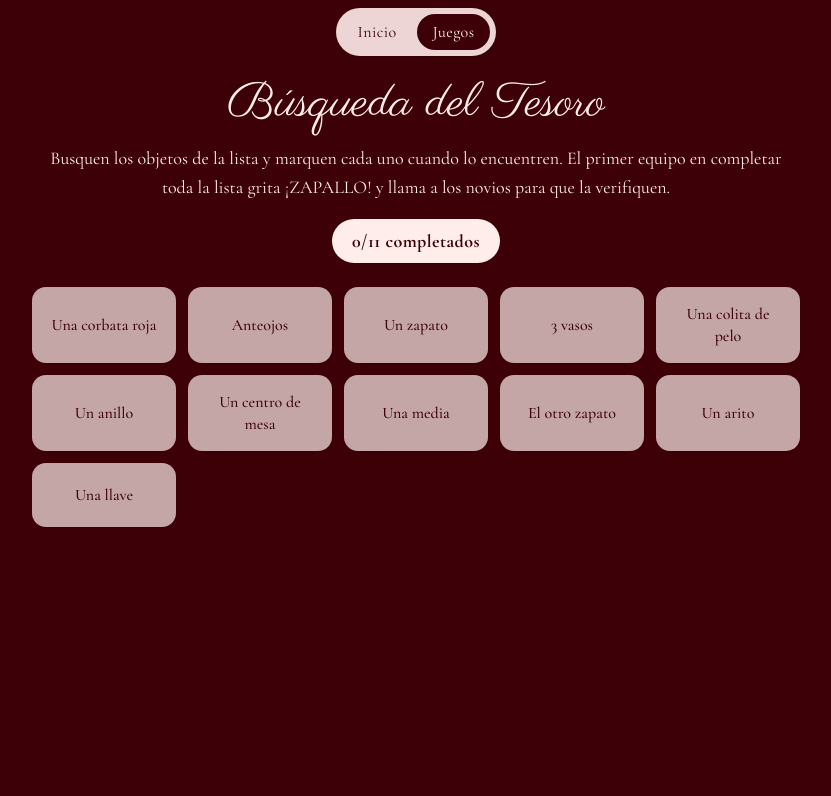
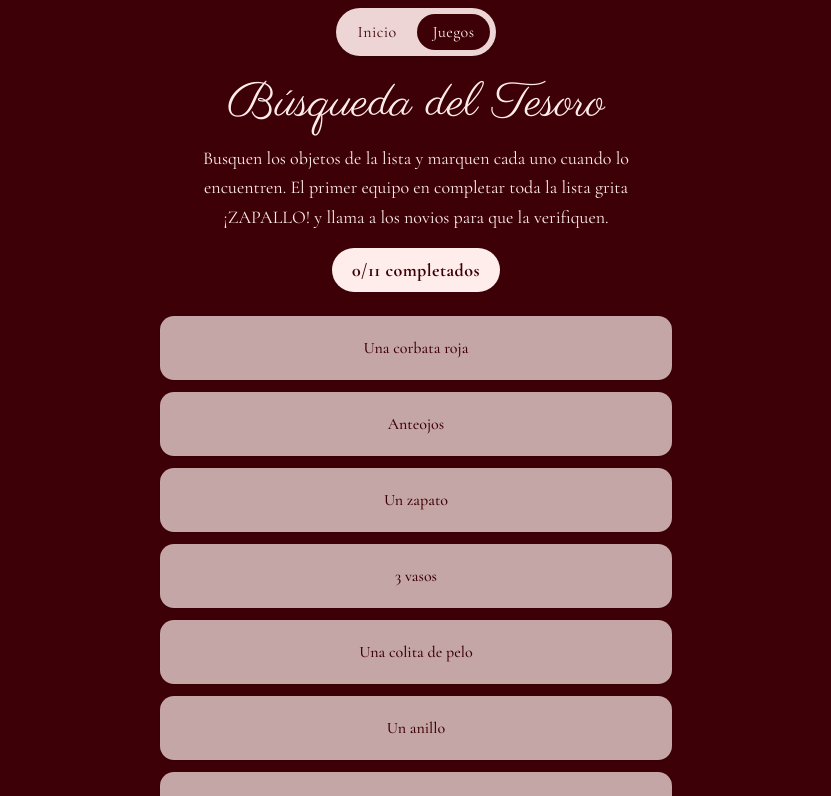
Before and after one commit to Nahue941/wedding, a React (Vite) app: page /juegos/busqueda-del-tesoro in a window 1280 px wide. Shown: the top 796 px of the page, without its empty margins (224-1055 px from the left). Built offline with nearby package versions, Linux system fonts and the light colour scheme.

Commit message:
🐛 Fix: Game Tesoro

```diff
--- a/src/games/TreasureHunt/TreasureHunt.jsx
+++ b/src/games/TreasureHunt/TreasureHunt.jsx
@@ -1,4 +1,4 @@
-import TreasureHuntGrid from "./TreasureHuntGrid";
+import TreasureHuntList from "./TreasureHuntGrid";
 import TreasureHuntHeader from "./TreasureHuntHeader";
 import { useTreasureHunt } from "./useTreasureHunt";
 
@@ -14,12 +14,12 @@ export default function TreasureHunt() {
     useTreasureHunt();
 
   return (
-    <div className="w-full max-w-3xl mx-auto">
+    <div className="w-full max-w-md sm:max-w-lg mx-auto">
       <TreasureHuntHeader
         completedCount={completedCount}
         totalCount={totalCount}
       />
-      <TreasureHuntGrid
+      <TreasureHuntList
         items={items}
         completed={completed}
         onToggle={toggleItem}
--- a/src/games/TreasureHunt/TreasureHuntGrid.jsx
+++ b/src/games/TreasureHunt/TreasureHuntGrid.jsx
@@ -1,17 +1,13 @@
 import TreasureHuntItem from "./TreasureHuntItem";
 
 /**
- * Renders exactly `items.length` cards. Column count is never configured —
- * `auto-fill`/`minmax` lets the grid fit as many ~140px-wide cards as the
- * available width allows (more on desktop, fewer on mobile), wrapping into
- * additional rows as needed. No horizontal scroll, no fixed item count.
+ * Renders `items.length` rows, always stacked vertically — one item per
+ * row at every viewport width, mobile through desktop. No CSS grid, no
+ * multi-column layout, no wrapping: a simple flex column.
  */
-export default function TreasureHuntGrid({ items, completed, onToggle }) {
+export default function TreasureHuntList({ items, completed, onToggle }) {
   return (
-    <div
-      className="grid gap-2 sm:gap-3 w-full"
-      style={{ gridTemplateColumns: "repeat(auto-fill, minmax(140px, 1fr))" }}
-    >
+    <div className="flex flex-col gap-2 sm:gap-3 w-full">
       {items.map((item) => (
         <TreasureHuntItem
           key={item}
```
